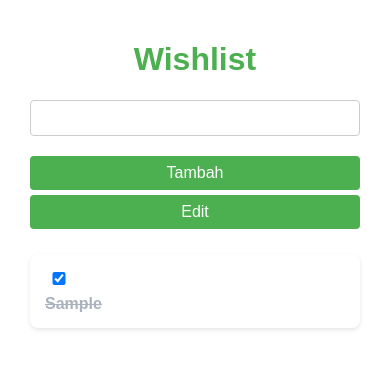
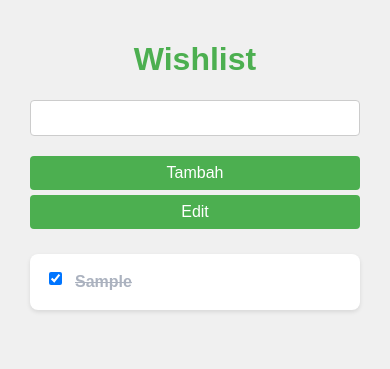
Before and after one commit to Aku-Mars/wishlist, a PHP site: page / in a window 390 px wide. Shown: the top 369 px of the page. Run offline with PHP 8.4, Linux system fonts and the light colour scheme; tables that the repository leaves empty or names only in its code hold one stand-in row (values such as "Sample post").

Commit message:
[+] Make It Responsive

```diff
--- a/index.php
+++ b/index.php
@@ -15,6 +15,8 @@
             margin: 0;
             padding: 20px;
             transition: background-color 0.5s, color 0.5s;
+            background-color: #f0f0f0; /* Light mode background */
+            color: #333; /* Light mode text color */
         }
 
         h1 {
@@ -62,6 +64,7 @@
         ul {
             list-style-type: none;
             padding: 0;
+            margin: 0;
         }
 
         li {
@@ -71,139 +74,27 @@
             border-radius: 8px;
             box-shadow: 0 2px 4px rgba(0, 0, 0, 0.1);
             display: flex;
+            align-items: center;
             justify-content: space-between;
-            align-items: center;
-            transition: background-color 0.5s;
+            transition: background-color 0.5s, color 0.5s;
         }
 
-        .completed {
+        .completed .wishlist-text {
             text-decoration: line-through;
             color: #abb2bf;
         }
 
         .checkbox-container {
-            margin-right: 10px;
-        }
-
-        #checklist {
-            --background: #fff;
-            --text: #414856;
-            --check: #4f29f0;
-            --disabled: #c3c8de;
-            --width: 100px;
-            --height: 180px;
-            --border-radius: 10px;
-            background: var(--background);
-            width: var(--width);
-            height: var(--height);
-            border-radius: var(--border-radius);
-            position: relative;
-            box-shadow: 0 10px 30px rgba(65, 72, 86, 0.05);
-            padding: 30px 85px;
-            display: grid;
-            grid-template-columns: 30px auto;
+            display: flex;
             align-items: center;
-            justify-content: center;
-        }
-
-        #checklist label {
-            color: var(--text);
-            position: relative;
-            cursor: pointer;
-            display: grid;
-            align-items: center;
-            width: fit-content;
-            transition: color 0.3s ease;
-            margin-right: 20px;
-        }
-
-        #checklist label::before, #checklist label::after {
-            content: "";
-            position: absolute;
-        }
-
-        #checklist label::before {
-            height: 2px;
-            width: 8px;
-            left: -27px;
-            background: var(--check);
-            border-radius: 2px;
-            transition: background 0.3s ease;
-        }
-
-        #checklist label:after {
-            height: 4px;
-            width: 4px;
-            top: 8px;
-            left: -25px;
-            border-radius: 50%;
-        }
-
-        #checklist input[type="checkbox"] {
-            -webkit-appearance: none;
-            -moz-appearance: none;
-            position: relative;
-            height: 15px;
-            width: 15px;
-            outline: none;
-            border: 0;
-            margin: 0 15px 0 0;
-            cursor: pointer;
-            background: var(--background);
-            display: grid;
-            align-items: center;
-            margin-right: 20px;
-        }
-
-        #checklist input[type="checkbox"]::before, #checklist input[type="checkbox"]::after {
-            content: "";
-            position: absolute;
-            height: 2px;
-            top: auto;
-            background: var(--check);
-            border-radius: 2px;
-        }
-
-        #checklist input[type="checkbox"]::before {
-            width: 0px;
-            right: 60%;
-            transform-origin: right bottom;
-            transition: width 0.4s ease;
-        }
-
-        #checklist input[type="checkbox"]::after {
-            width: 0px;
-            left: 40%;
-            transform-origin: left bottom;
-            transition: width 0.4s ease;
-        }
-
-        #checklist input[type="checkbox"]:checked::before {
-            animation: check-01 0.6s ease forwards;
-        }
-
-        #checklist input[type="checkbox"]:checked::after {
-            animation: check-02 0.6s ease forwards;
-        }
-
-        #checklist input[type="checkbox"]:checked + label {
-            color: var(--disabled);
-            animation: move 0.5s ease 0.1s forwards;
-        }
-
-        #checklist input[type="checkbox"]:checked + label::before {
-            background: var(--disabled);
-            animation: slice 0.6s ease forwards;
-        }
-
-        #checklist input[type="checkbox"]:checked + label::after {
-            animation: firework 0.7s ease forwards 0.1s;
         }
 
         .wishlist-text {
             font-weight: bold;
             flex-grow: 1;
+            margin-left: 10px;
             transition: color 0.3s ease;
+            white-space: nowrap;
         }
 
         a {
@@ -223,17 +114,43 @@
 
         /* Dark Mode Styles */
         body.dark-mode {
-            background-color: #282c35;
+            background-color: #282c35; /* Dark mode background */
+            color: #e0e0e0; /* Dark mode text color */
         }
 
-        li.dark-mode {
+        body.dark-mode ul {
+            color: #e0e0e0;
+        }
+
+        body.dark-mode li {
             background-color: #3a3f4b;
         }
 
-        /* Additional Styling */
+        body.dark-mode .completed .wishlist-text {
+            color: #a0a0a0;
+        }
+
+        body.dark-mode .edit-button {
+            background-color: #4CAF50;
+        }
+
+        body.dark-mode .edit-button:hover {
+            background-color: #45a049;
+        }
+
+        body.dark-mode .delete-button {
+            background-color: #ff4d4d;
+        }
+
+        body.dark-mode .delete-button:hover {
+            background-color: #e60000;
+        }
+
         .actions-container {
             display: flex;
             align-items: center;
+            justify-content: space-between;
+            width: 100%;
         }
 
         .delete-button {
@@ -245,7 +162,6 @@
             border-radius: 4px;
             cursor: pointer;
             transition: transform 0.3s, background-color 0.3s;
-            margin-left: 10px;
             display: none;
         }
 
@@ -271,12 +187,7 @@
             transform: scale(1.2);
         }
 
-        .actions-container {
-            display: flex;
-            align-items: center;
-            justify-content: space-between;
-        }
-
+        /* Mobile Styles */
         @media (max-width: 600px) {
             input {
                 width: 100%;
@@ -286,7 +197,7 @@
             button {
                 margin-top: 10px;
                 width: 100%;
-                margin-left: 0px;
+                margin-left: 0;
             }
 
             .chat-container {
@@ -304,8 +215,8 @@
             }
 
             li {
-                flex-direction: column;
-                align-items: flex-start;
+                flex-direction: row;
+                align-items: center;
             }
         }
 
@@ -317,8 +228,9 @@
         <form action="add.php" method="POST">
             <input type="text" name="item" required>
             <button type="submit">Tambah</button>
-            <button class="edit-button" id="edit-button" onclick="toggleDeleteButtons()">Edit</button>
+            <button class="edit-button" id="edit-button" type="button" onclick="toggleDeleteButtons()">Edit</button>
         </form>
+        <!-- <button id="theme-toggle" type="button">Toggle Dark Mode</button> -->
         <?php
         if (isset($_SESSION['messages'])) {
             echo '<ul>';
@@ -329,7 +241,7 @@
             unset($_SESSION['messages']);
         }
         ?>
-        <ul>
+        <ul id="checklist">
             <?php
             include 'db.php';
             $result = $conn->query("SELECT * FROM wishlist");
@@ -337,10 +249,8 @@
                 $completedClass = $row['completed'] ? 'completed' : '';
                 $checked = $row['completed'] ? 'checked' : '';
                 echo "<li class=\"$completedClass\">
-                        <div class=\"actions-container\">
-                            <div class=\"checkbox-container\">
-                                <input type=\"checkbox\" $checked onchange=\"location.href='complete.php?id={$row['id']}'\">
-                            </div>
+                        <div class=\"checkbox-container\">
+                            <input type=\"checkbox\" $checked onchange=\"location.href='complete.php?id={$row['id']}'\">
                             <span class=\"wishlist-text\">{$row['item']}</span>
                         </div>
                         <button class=\"delete-button\" id=\"delete-{$row['id']}\" onclick=\"location.href='delete.php?id={$row['id']}'\">Hapus</button>
@@ -349,8 +259,6 @@
             ?>
         </ul>
     </div>
-
-    <script src="toggle_delete.js"></script>
 
     <script>
         const body = document.body;
@@ -370,6 +278,14 @@
 
         // Set up event listener for theme toggle button
         themeToggle.addEventListener('click', toggleTheme);
+
+        // Function to toggle delete buttons visibility
+        const toggleDeleteButtons = () => {
+            const deleteButtons = document.querySelectorAll('.delete-button');
+            deleteButtons.forEach(button => {
+                button.style.display = button.style.display === 'block' ? 'none' : 'block';
+            });
+        };
     </script>
 
 </body>
```
